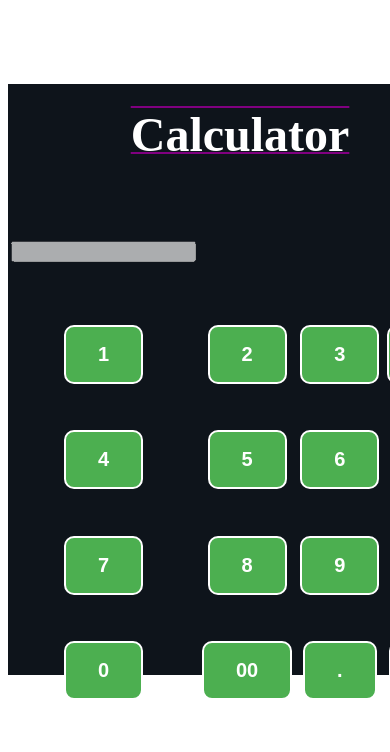
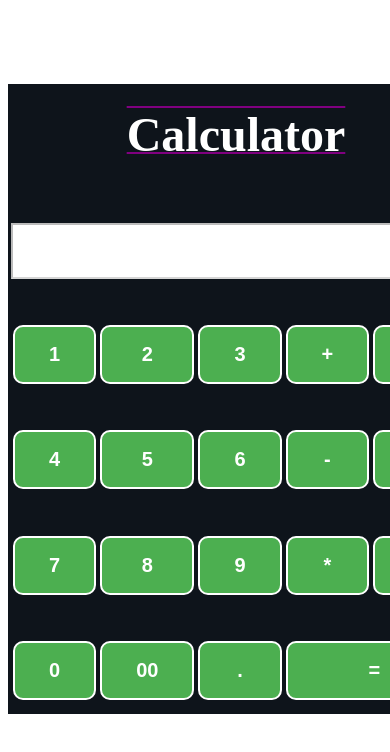
Before and after one commit to sialbul/websitesSamples, a plain HTML site: page calculator.html in a window 390 px wide. Shown: the top 752 px of the page. Drawn offline with Linux system fonts and the light colour scheme.

Commit message:
setup is done-before mobile view

```diff
--- a/calculator.html
+++ b/calculator.html
@@ -18,10 +18,11 @@
         <two-up>
             <div class="dark">
                 <header>Calculator</header>
+
                 <table>
 
                     <tr>
-                        <td>
+                        <td colspan="5">
                             <input type="text" name="display" id="display" disabled>
                         </td>
                     </tr>
@@ -30,17 +31,21 @@
                         <td><input type="button" name="two" value="2" onclick="calculator.display.value +='2'"></td>
                         <td><input type="button" name="three" value="3" onclick="calculator.display.value +='3'"></td>
                         <td><input type="button" class="operator" name="plus" value="+" onclick="calculator.display.value +='+'"></td>
+                        <td><input type="button" class="operator" name="plus" value="%" onclick="calculator.display.value +='%'"></td>
                     </tr>
                     <tr>
                         <td><input type="button" name="four" value="4" onclick="calculator.display.value +='4'"></td>
                         <td><input type="button" name="five" value="5" onclick="calculator.display.value +='5'"></td>
                         <td><input type="button" name="six" value="6" onclick="calculator.display.value +='6'"></td>
                         <td><input type="button" class="operator" name="minus" value="-" onclick="calculator.display.value +='-'"></td>
+                        <td><input type="button" class="operator" name="redic" value="&#8730;" onclick="calculator.display.value +='&#8730;'"></td>
                     </tr>
                     <tr>
                         <td><input type="button" name="seven" value="7" onclick="calculator.display.value +='7'"></td>
                         <td><input type="button" name="eight" value="8" onclick="calculator.display.value +='8'"></td>
                         <td><input type="button" name="nine" value="9" onclick="calculator.display.value +='9'"></td>
+                        <td><input type="button" class="operator" name="plus" value="*" onclick="calculator.display.value +='*'"></td>
+
                         <td><input type="button" class="operator" name="plus" value="/" onclick="calculator.display.value +='/'"></td>
                     </tr>
                     <tr>
@@ -48,7 +53,7 @@
                         <td><input type="button" name="doublezero" value="00" onclick="calculator.display.value +='00'">
                         </td>
                         <td><input type="button" name="." value="." onclick="calculator.display.value +='.'"></td>
-                        <td><input type="button" class="operator" name="plus" value="*" onclick="calculator.display.value +='*'"></td>
+                        <td colspan="2"><input type="button" class="operator" name="equal" value="=" onclick="calculator.display.value +='='"></td>
                     </tr>
 
 
--- a/style/calculate.scss
+++ b/style/calculate.scss
@@ -3,7 +3,6 @@ main {
     margin-top: 10vh;
     width: 100vh;
     height: 70vh;
-    background-color: pink;
 }
 
 two-up {
@@ -17,7 +16,7 @@ two-up {
     font-weight: bold;
     background-color: #0e141b;
     color: #fff;
-    height: 70vh;
+    height: max-content;
     max-width: 100vh;
     line-height: 12vh;
     text-align: center;
@@ -40,6 +39,7 @@ input[type=button] {
     font-size: 20px;
     font-weight: bold;
     margin: 2px;
+    width: 100%;
     transition-duration: 0.4s;
     cursor: pointer;
     border: 2px solid white;
@@ -47,5 +47,16 @@ input[type=button] {
     &:hover {
         background-color: white;
         color: black;
+        font-size: 26px;
     }
 }
+
+input[type=text] {
+    width: 100%;
+    height: 6vh;
+    background-color: white;
+}
+
+table {
+    margin: auto;
+}
```
Also changed, not shown: style/calculate.css, 1 other file.
